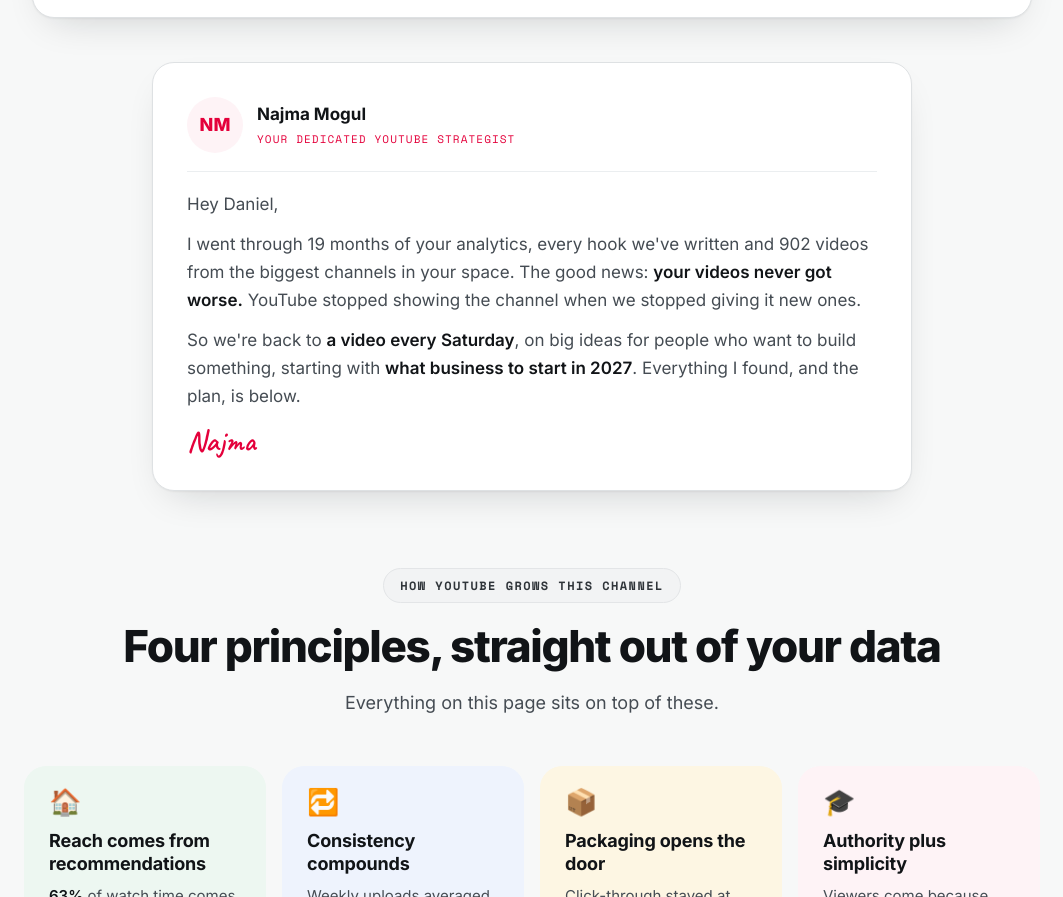
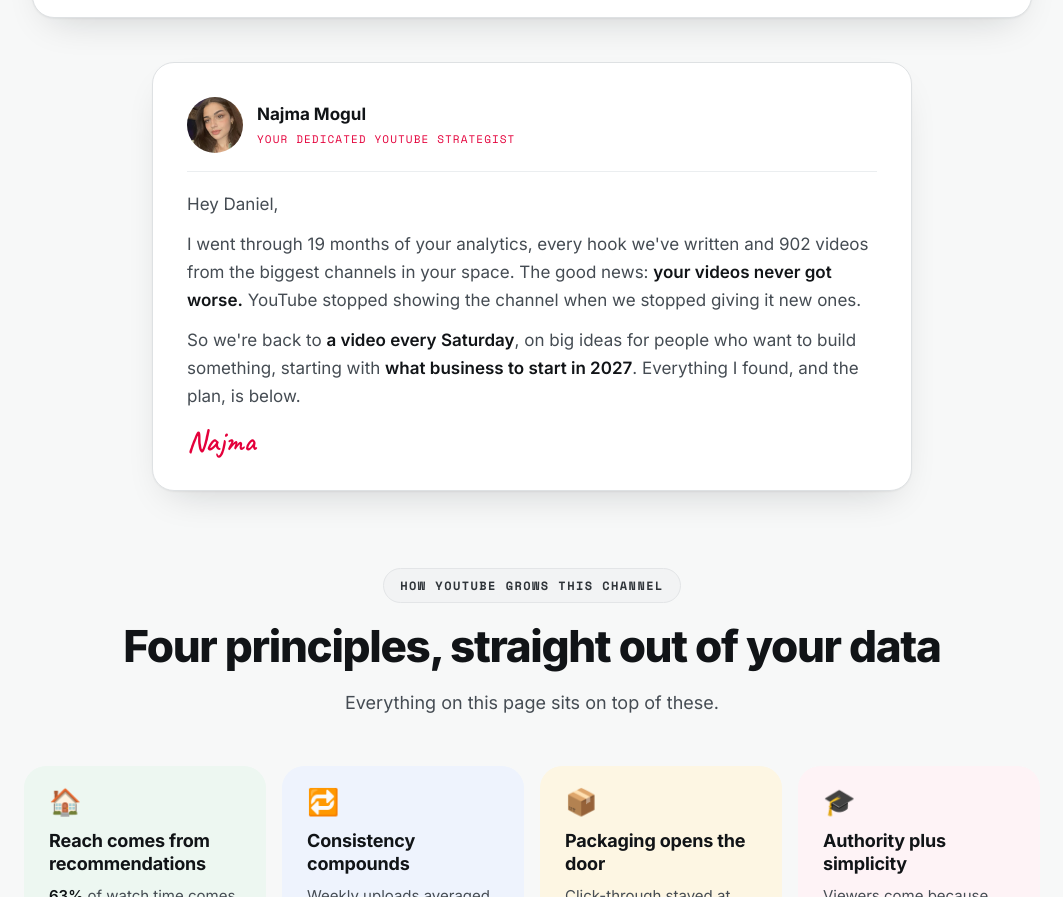
Before and after one commit to saffalino/client-pages, a plain HTML site: page daniel-7c127dbc/index.html in a window 1280 px wide. Shown: the part 1248-2145 px from the top of the page, without its empty margins (108-1171 px from the left). Drawn offline with nearby package versions, Linux system fonts and the light colour scheme.

Commit message:
Daniel page: Najma photo

```diff
--- a/daniel-7c127dbc/index.html
+++ b/daniel-7c127dbc/index.html
@@ -484,7 +484,7 @@ footer p{max-width:720px;margin:0 auto}
 
   <div class="letter">
     <div class="letter-who">
-      <span class="avatar" aria-hidden="true">NM</span>
+      <span class="avatar"><img src="assets/av-najma.jpg" alt="Najma Mogul"></span>
       <div><b>Najma Mogul</b><small>Your dedicated YouTube strategist</small></div>
     </div>
     <div class="letter-body">
```
Also changed, not shown: daniel-7c127dbc/assets/av-najma.jpg (added).
